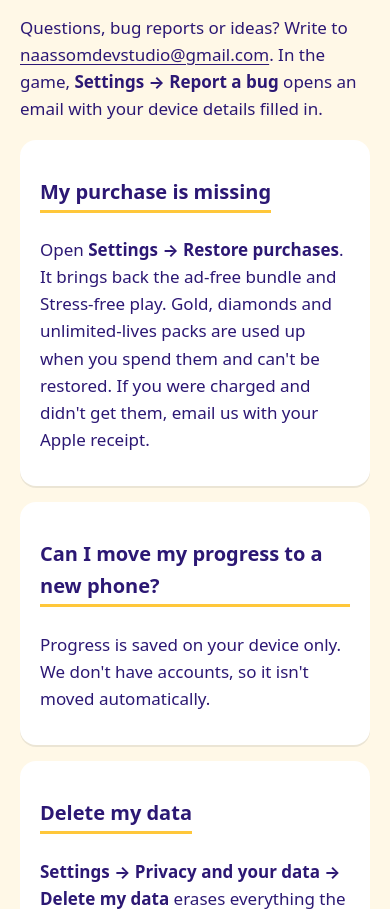
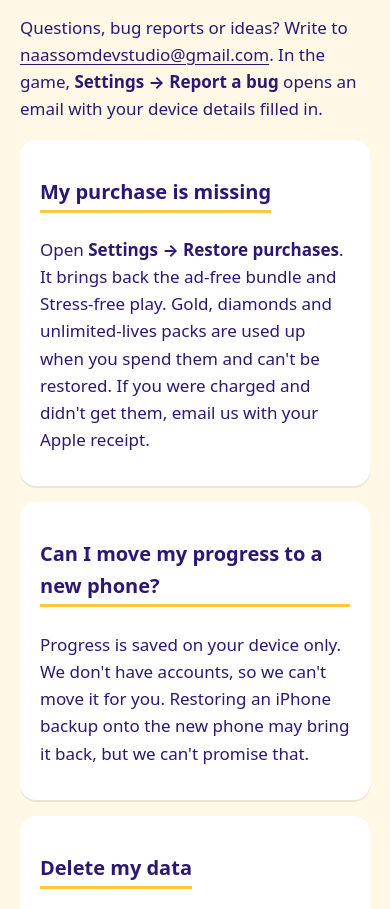
Before and after one commit to nsilvaro/nsilvaro.github.io, a plain HTML site: page infiniterun/support.html in a window 390 px wide. Shown: the part 169-1078 px from the top of the page. Drawn offline with Linux system fonts and the light colour scheme.

Commit message:
Soften the support page's line about moving progress to a new phone

```diff
--- a/infiniterun/support.html
+++ b/infiniterun/support.html
@@ -102,7 +102,10 @@
 
       <div class="card">
         <h2>Can I move my progress to a new phone?</h2>
-        <p>Progress is saved on your device only. We don't have accounts, so it isn't moved automatically.</p>
+        <p>
+          Progress is saved on your device only. We don't have accounts, so we can't move it for you. Restoring an iPhone backup onto the
+          new phone may bring it back, but we can't promise that.
+        </p>
       </div>
 
       <div class="card">
```
